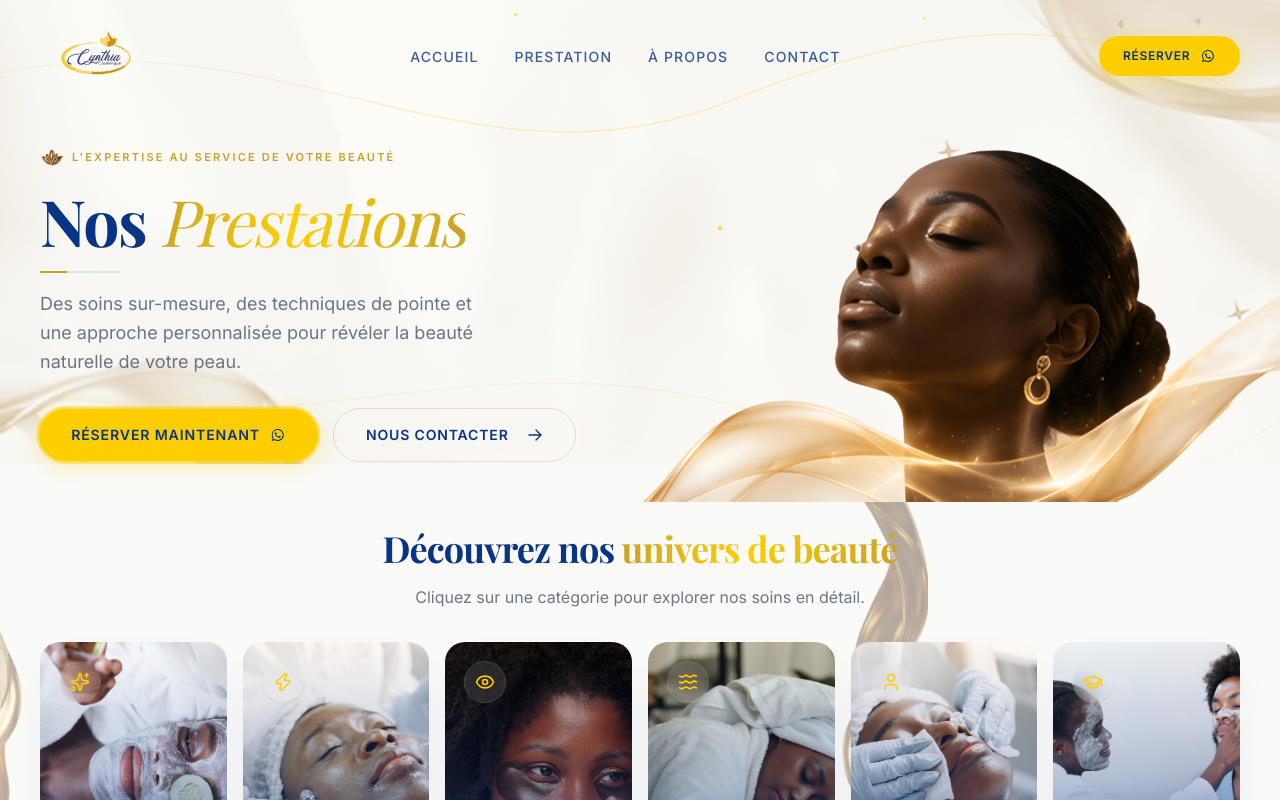
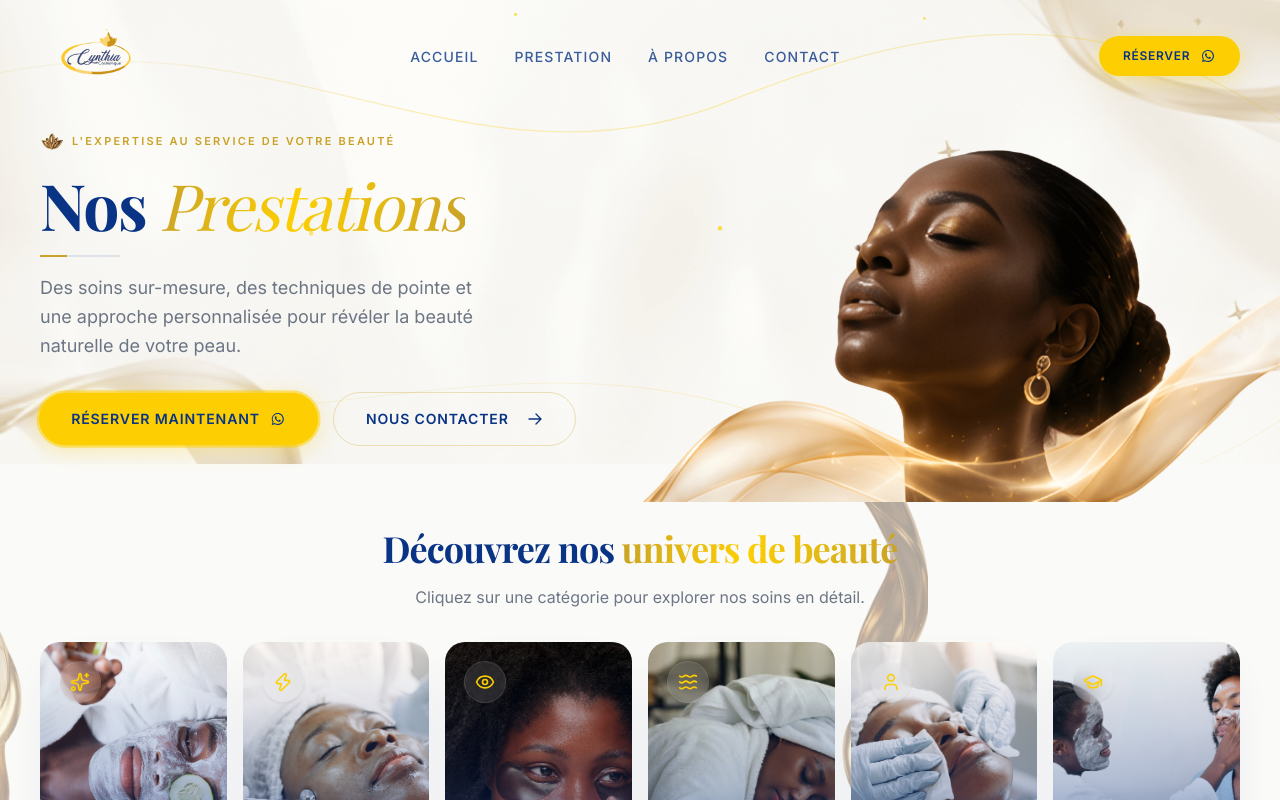
Before and after one commit to kenryalonzo/com.cythia.dev, a Next.js app: page /prestation in a window 1280 px wide. Shown: the top 800 px of the page. Built offline with nearby package versions, Linux system fonts and the light colour scheme.

Commit message:
feat(PrestationHero): refine padding and margin for improved layout consistency

```diff
--- a/components/PrestationHero.tsx
+++ b/components/PrestationHero.tsx
@@ -17,7 +17,7 @@ import { cn } from "@/lib/utils";
  */
 export function PrestationHero() {
 	return (
-		<section className="relative min-h-[540px] w-full overflow-hidden bg-ivory py-16 lg:h-[72vh] lg:min-h-[560px] lg:py-0">
+		<section className="relative min-h-[540px] w-full overflow-hidden bg-ivory lg:h-[72vh] lg:min-h-[560px]">
 			{/* ─── Layer 1: Global Silk Background ─── */}
 			<div className="absolute inset-0 z-0">
 				<Image
@@ -56,7 +56,7 @@ export function PrestationHero() {
 			</div>
 
 			{/* ─── Layer 3: Content (Left) ─── */}
-			<div className="container-luxe relative z-20 flex h-full flex-col justify-center pb-12 pt-32 lg:pb-0 lg:pt-8">
+			<div className="container-luxe relative z-20 flex h-full flex-col justify-center pt-28 pb-10 lg:pt-0 lg:pb-0">
 				<div className="flex max-w-2xl flex-col gap-3 lg:max-w-xl lg:gap-4 xl:max-w-2xl">
 					{/* Eyebrow — collé au titre */}
 					<Reveal direction="down" delay={0.2}>
```
